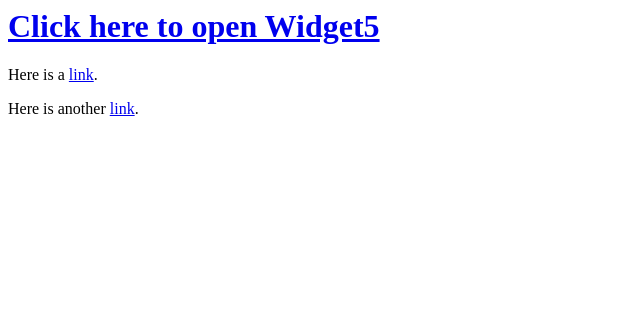
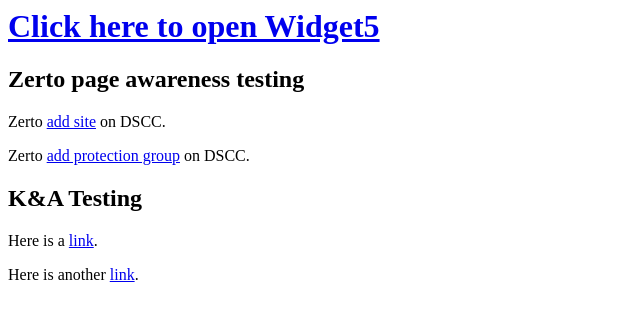
Before and after one commit to KateDomenichella/ZertoTesting, a plain HTML site: page SDLMigration/index.html in a window 1280 px wide. Shown: the whole page, without its empty margins (0-640 px from the left). Drawn offline with Linux system fonts and the light colour scheme; some packages are replaced by stand-ins of ours; a script that the page names is missing.

Commit message:
Trying to add in Zerto-specific page awareness

```diff
--- a/SDLMigration/index.html
+++ b/SDLMigration/index.html
@@ -15,8 +15,9 @@
         data: {
 		 '/ZertoTesting/SDLMigration/': ['/bundle/callhome/page/callhome.html'],
 		 '/ZertoTesting/SDLMigration/*\?param=addSite': ['/bundle/block_storage_tiers/page/block_storage_tiers.html'],
-		 '/ZertoTesting/SDLMigration/*\?param=subtractSite': ['/bundle/dom_overview/page/dom_overview.html']
-		 },
+		 '/ZertoTesting/SDLMigration/*\?param=subtractSite': ['/bundle/dom_overview/page/dom_overview.html'],
+		 '/ZertoTesting/SDLMigration/disaster-recovery/virtual-sites?context=addSite':['/bundle/DisasterRecoveryOverview.HTML/page/Content/DSCC/Add_a_Site.htm'],
+		 '/ZertoTesting/SDLMigration/disaster-recovery/virtual-continuous-protection-groups?context=createProtectionGroup': ['/bundle/DisasterRecoveryOverview.HTML/page/Content/DSCC/Adding_a_VPG.htm']
       }
 }
 
@@ -28,8 +29,13 @@
 <!--<h1><a href="." onclick="iph('toggle');return false;">Click here to open Widget5</a></h1>-->
 <h1><a href="./">Click here to open Widget5</a></h1>
 
+<h2>Zerto page awareness testing</h2>
+<p>Zerto <a href="./index.html?context=addSite">add site</a> on DSCC.</p>
+<p>Zerto <a href="./index.html?context=createProtectionGroup">add protection group</a> on DSCC.</p>
 
 
+
+<h2>K&A Testing</h2>
 <p>Here is a <a href="./index.html?param=addSite">link</a>.</p>
 <p>Here is another <a href="./index.html?param=subtractSite">link</a>.</p>
 
```
